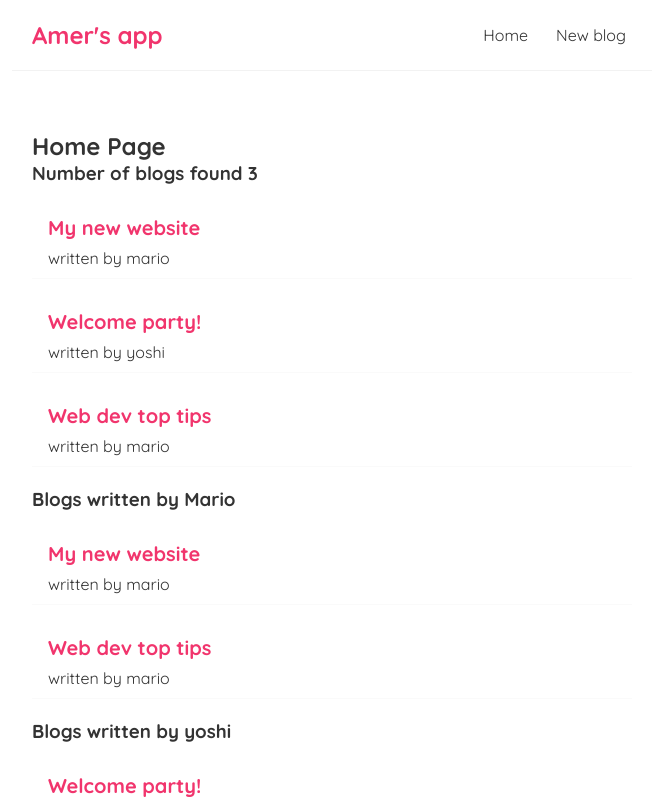
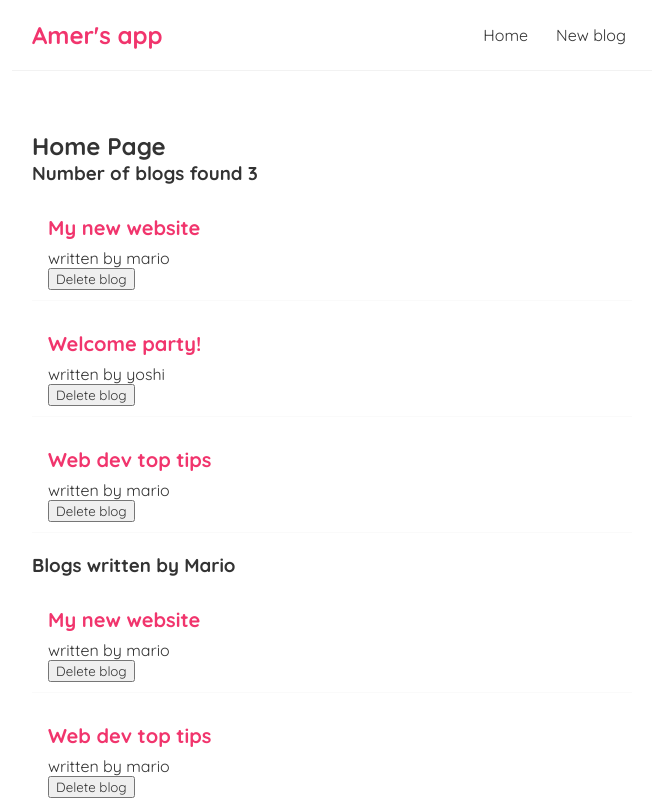
Before and after one commit to AmerBiro/my_first_react_app, a React (Create React App) app: page / in a window 1280 px wide. Shown: the top 800 px of the page, without its empty margins (308-964 px from the left). Built offline with nearby package versions, Linux system fonts and the light colour scheme; the HTML template or start-up script is replaced by a standard one.

Commit message:
delete function

```diff
--- a/src/_home/BlogList.js
+++ b/src/_home/BlogList.js
@@ -1,4 +1,4 @@
-const BlogList = ({blogs, top, bottom}) => {
+const BlogList = ({blogs, top, deleteBlog}) => {
 // const BlogList = (props) => {
   // const blogs = props.blogs;
   // const top = props.top;
@@ -11,6 +11,8 @@ const BlogList = ({blogs, top, bottom}) => {
         <div className="blog-preview" key={blog.id}>
           <h2>{blog.title}</h2>
           <p>written by {blog.author}</p>
+          <button onClick={() => deleteBlog(blog.id)}>Delete blog</button>
+          {/* TODO: add delete function to the button */}
         </div>
       ))}
       {/* <button>{bottom}</button> */}
--- a/src/_home/Home.js
+++ b/src/_home/Home.js
@@ -37,6 +37,13 @@ const Home = () => {
      { title: 'Web dev top tips', body: 'lorem ipsum...', author: 'mario', id: 3 }
   ]);
 
+  const deleteBlog = (id) => {
+    //Initilaizing a new array with filtered blogs
+    const newBlogs = blogs.filter((blog) => blog.id !== id)
+    // replacing previous array with a new array
+    setBlogs(newBlogs)
+  }
+
   const noBlogs = blogs.length
   return (
 
@@ -44,7 +51,10 @@ const Home = () => {
       <h2>Home Page</h2>
      <BlogList blogs={blogs}
      top={"Number of blogs found " + noBlogs}
-     bottom={"Next page"}/>
+     bottom={"Next page"}
+     deleteBlog={deleteBlog}
+    //  TODO: add delete function to BlogList via props
+     />
 
      <BlogList blogs={blogs.filter ((blog) => blog.author === 'mario')}
      top="Blogs written by Mario"
```
